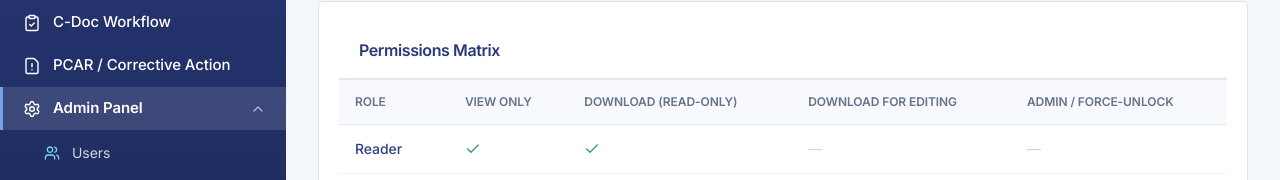
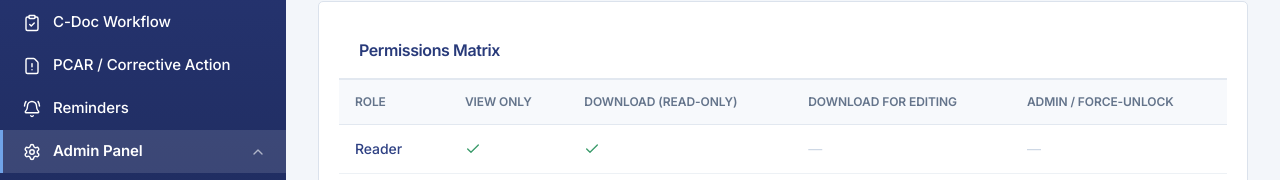
Before and after one commit to marwanelafifi-dev/DMS, a React (Vite) app in the folder web/: page /admin/roles in a window 1280 px wide. Shown: the part 165-345 px from the top of the page. Built offline with nearby package versions, Linux system fonts and the light colour scheme; no server answers.

Commit message:
fix(web): add Reminders link to sidebar navigation
The /reminders route worked but had no way to reach it from the UI —
nothing in the sidebar linked to it.

```diff
--- a/web/src/components/layout/Sidebar.tsx
+++ b/web/src/components/layout/Sidebar.tsx
@@ -2,6 +2,7 @@ import { useEffect, useState } from 'react';
 import { useLocation, useNavigate } from 'react-router-dom';
 import {
   Bell,
+  BellRing,
   Building2,
   Check,
   ChevronDown,
@@ -27,6 +28,7 @@ const navItems = [
   { label: 'Document Library', path: '/documents', icon: Folder },
   { label: 'C-Doc Workflow', path: '/approvals', icon: ClipboardCheck },
   { label: 'PCAR / Corrective Action', path: '/tasks', icon: FileWarning },
+  { label: 'Reminders', path: '/reminders', icon: BellRing },
 ];
 
 const adminItems = [
```
